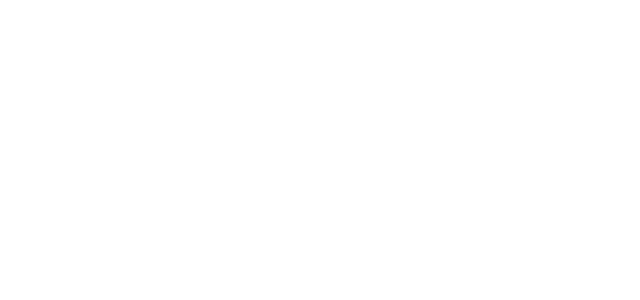
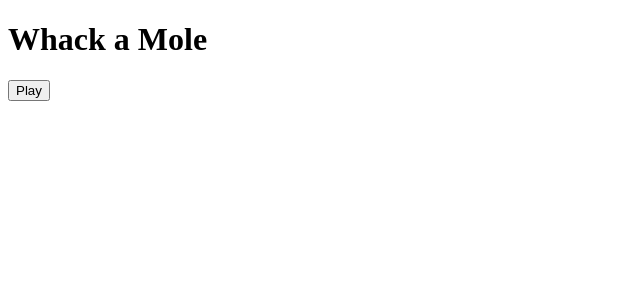
Before and after one commit to emiliodmorales/whack-a-mole, a React (Vite) app: page / in a window 1280 px wide. Shown: the top 300 px of the page, without its empty margins (0-640 px from the left). Built offline with nearby package versions, Linux system fonts and the light colour scheme.

Commit message:
create home and game screen

```diff
--- a/src/App.jsx
+++ b/src/App.jsx
@@ -1,3 +1,13 @@
+import { useGame } from "./GameContext";
+import HomeScreen from "./home/HomeScreen";
+import GameScreen from "./game/GameScreen";
+
 export default function App() {
-  return <></>;
+  const { gameStarted } = useGame();
+  return (
+    <>
+      <h1>Whack a Mole</h1>
+      {gameStarted ? <GameScreen /> : <HomeScreen />}
+    </>
+  );
 }
--- a/src/GameContext.jsx
+++ b/src/GameContext.jsx
@@ -3,14 +3,20 @@
 const GameContext = createContext();
 
 export function GameProvider({ children }) {
+  const [gameStarted, setGameStarted] = useState(false);
+  const startGame = function () {
+    setGameStarted(true);
+  };
+  const endGame = function () {
+    setGameStarted(false);
+  };
+
   const [score, setScore] = useState(0);
-  const [gameStarted, setGameStarted] = useState(false);
-  const [moleLocation, setMoleLocation] = useState(randomHole());
-
   const increaseScore = function () {
     setScore(score + 1);
   };
 
+  const [moleLocation, setMoleLocation] = useState(randomHole());
   const randomizeMole = function () {
     let newLocation = moleLocation;
     while (newLocation === moleLocation) {
@@ -21,7 +27,8 @@
 
   const value = {
     gameStarted,
-    setGameStarted,
+    startGame,
+    endGame,
     score,
     increaseScore,
     moleLocation,
--- /dev/null
+++ b/src/game/GameScreen.jsx
@@ -0,0 +1,7 @@
+import { useGame } from "../GameContext";
+import "./game.css";
+
+export default function GameScreen() {
+  const { endGame } = useGame();
+  return <button onClick={endGame}>Quit</button>;
+}
--- /dev/null
+++ b/src/home/HomeScreen.jsx
@@ -0,0 +1,7 @@
+import { useGame } from "../GameContext";
+import "./home.css";
+
+export default function HomeScreen() {
+  const { startGame } = useGame();
+  return <button onClick={startGame}>Play</button>;
+}
```
Also changed, not shown: src/game/game.css (added), src/home/home.css (added).
